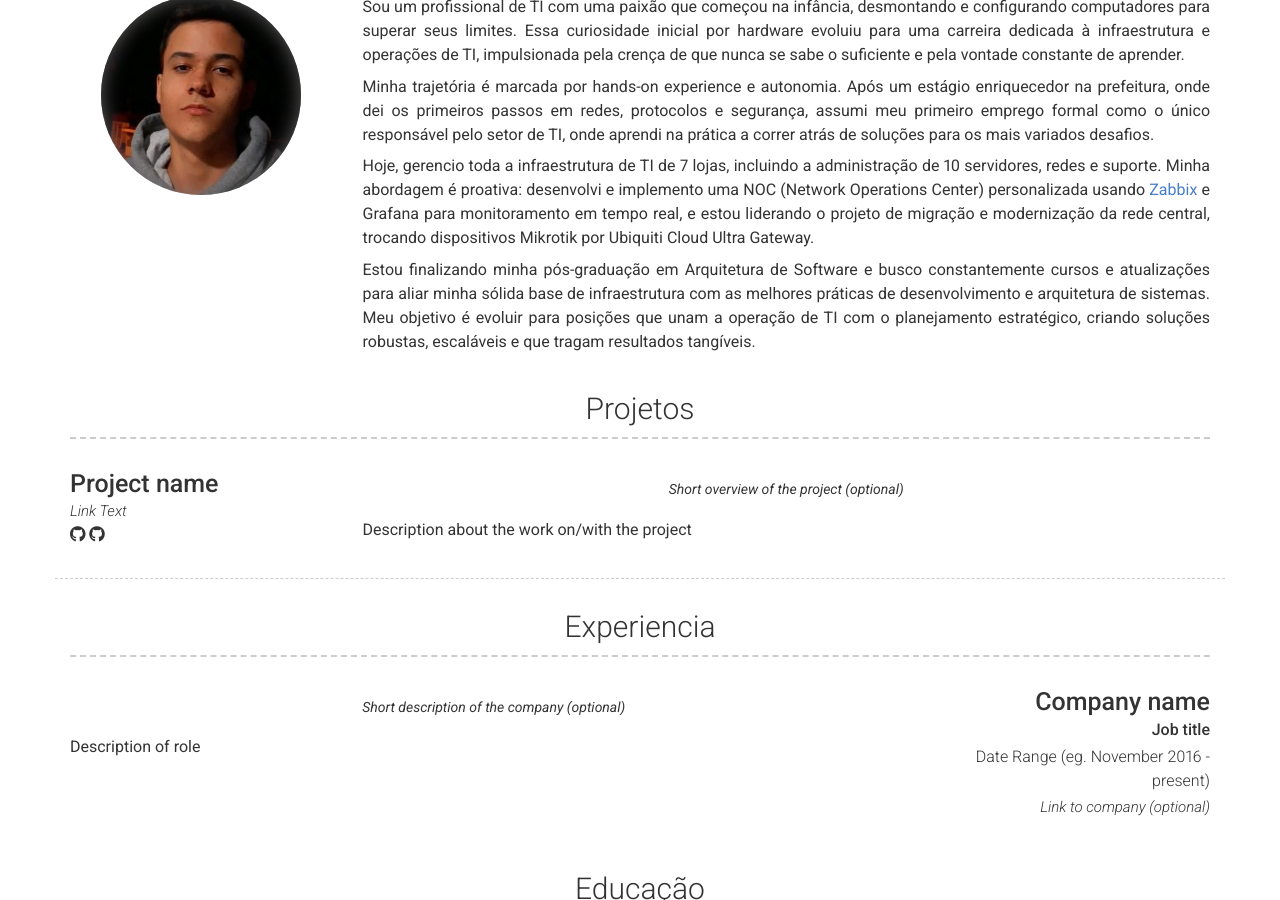
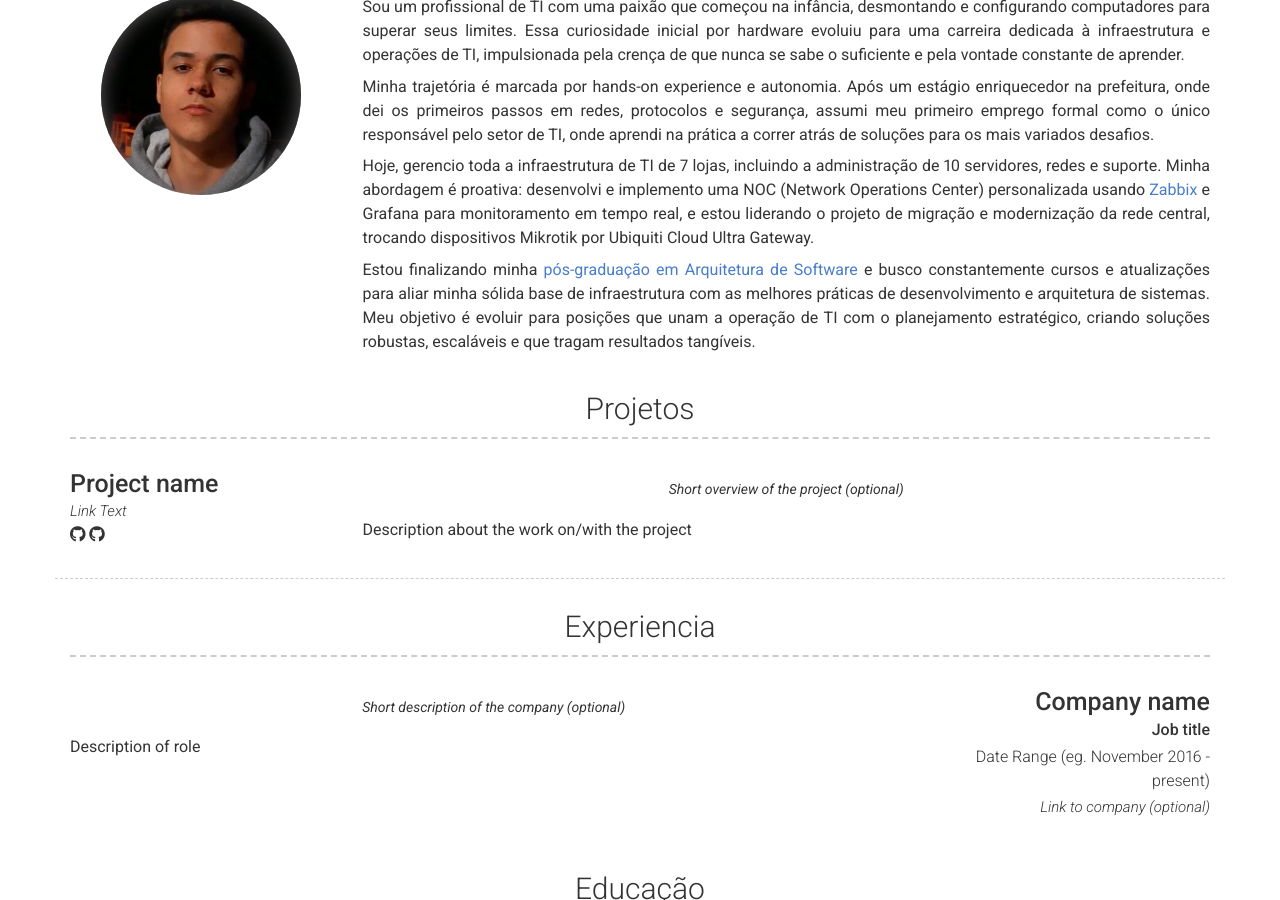
Before and after one commit to GustavoMaxCardoso/Gustavo-MCardoso.github.io, a Jekyll site: the page built from index.md, in a window 1280 px wide and 900 px high, scrolled down 307 px. Built offline with Jekyll 4.4.1, drawn with Linux system fonts in a browser that asks for light colours; nearby versions of some CDN libraries.

Commit message:
adição de hiperlink em sobre mim

```diff
--- a/_config.yml
+++ b/_config.yml
@@ -47,9 +47,9 @@ about_content: | # this will include new lines to allow paragraphs
 
   Minha trajetória é marcada por hands-on experience e autonomia. Após um estágio enriquecedor na prefeitura, onde dei os primeiros passos em redes, protocolos e segurança, assumi meu primeiro emprego formal como o único responsável pelo setor de TI, onde aprendi na prática a correr atrás de soluções para os mais variados desafios.
 
-  Hoje, gerencio toda a infraestrutura de TI de 7 lojas, incluindo a administração de 10 servidores, redes e suporte. Minha abordagem é proativa: desenvolvi e implemento uma NOC (Network Operations Center) personalizada usando <a href="/images/zabbix_dashboard.png">Zabbix</a> e Grafana para monitoramento em tempo real, e estou liderando o projeto de migração e modernização da rede central, trocando dispositivos Mikrotik por Ubiquiti Cloud Ultra Gateway.
+  Hoje, gerencio toda a infraestrutura de TI de 7 lojas, incluindo a administração de 10 servidores, redes e suporte. Minha abordagem é proativa: desenvolvi e implemento uma NOC (Network Operations Center) personalizada usando <a href="/images/zabbix_dashboard.png" target="_blank" rel="noopener noreferrer">Zabbix</a> e Grafana para monitoramento em tempo real, e estou liderando o projeto de migração e modernização da rede central, trocando dispositivos Mikrotik por Ubiquiti Cloud Ultra Gateway.
 
-  Estou finalizando minha pós-graduação em Arquitetura de Software e busco constantemente cursos e atualizações para aliar minha sólida base de infraestrutura com as melhores práticas de desenvolvimento e arquitetura de sistemas. Meu objetivo é evoluir para posições que unam a operação de TI com o planejamento estratégico, criando soluções robustas, escaláveis e que tragam resultados tangíveis.
+  Estou finalizando minha <a href="/images/pos_grade_curricular.jpeg" target="_blank" rel="noopener noreferrer">pós-graduação em Arquitetura de Software</a> e busco constantemente cursos e atualizações para aliar minha sólida base de infraestrutura com as melhores práticas de desenvolvimento e arquitetura de sistemas. Meu objetivo é evoluir para posições que unam a operação de TI com o planejamento estratégico, criando soluções robustas, escaláveis e que tragam resultados tangíveis.
 
 
 content:
```
